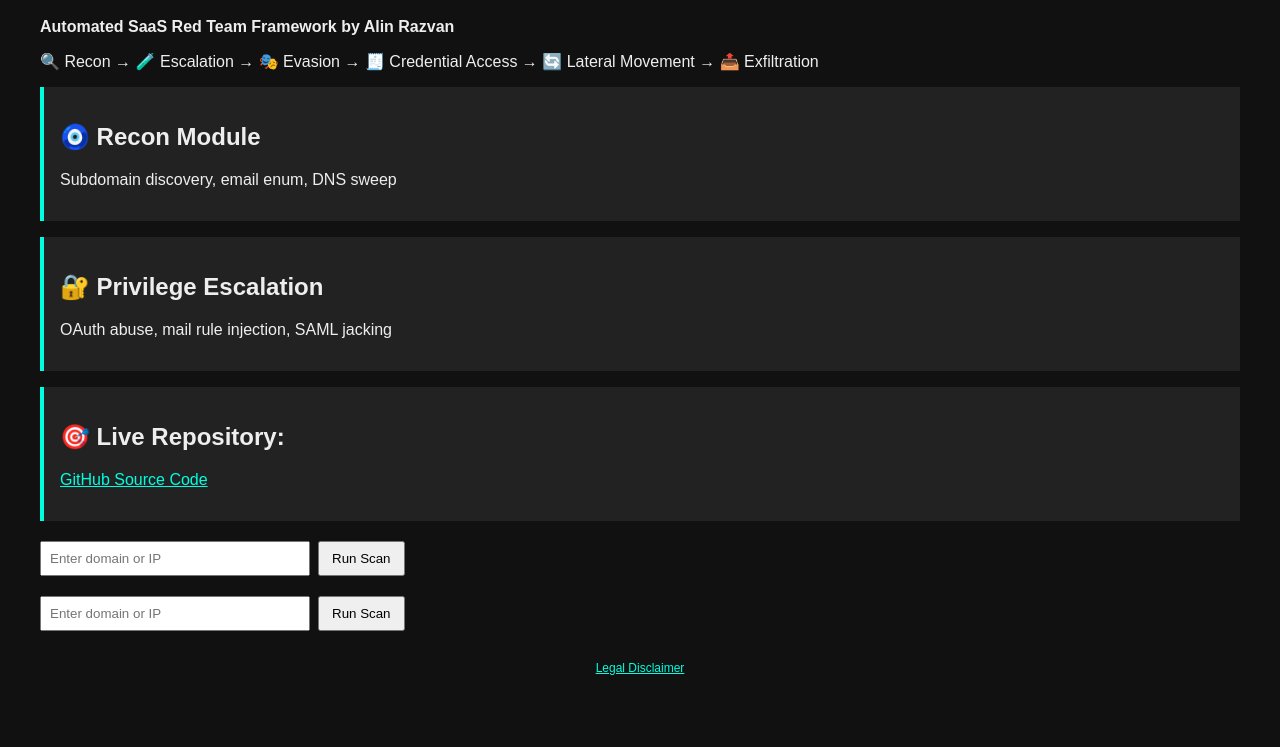
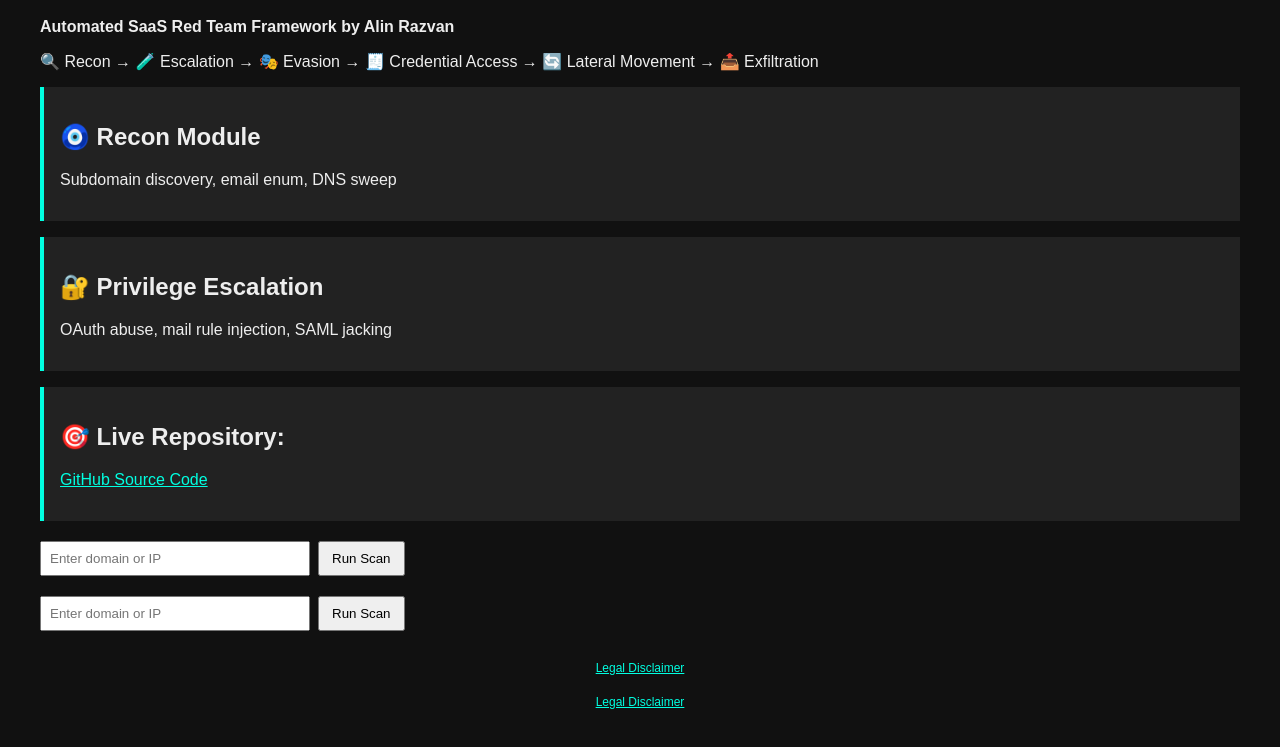
Before and after one commit to opsecpulse/OpSecAutoScan, a plain HTML site: page index.html in a window 1280 px wide. Shown: the part 131-878 px from the top of the page. Before the commit the page ends 856 px from the top, so only its background shows below. Drawn offline with Linux system fonts and the light colour scheme.

Commit message:
Add legal page link in footer

```diff
--- a/index.html
+++ b/index.html
@@ -42,5 +42,6 @@ python3 run_pipeline.py recon ${domain}
 python3 run_pipeline.py cred ${domain}
 ...etc.`);};</script>
 <footer style="text-align:center; padding:10px; font-size:12px;"><a href="Legal.md" target="_blank" rel="noopener noreferrer">Legal Disclaimer</a></footer>
+<footer style="text-align:center; padding:10px; font-size:12px;"><a href="Legal.md" target="_blank" rel="noopener noreferrer">Legal Disclaimer</a></footer>
 </body>
 </html>
```
